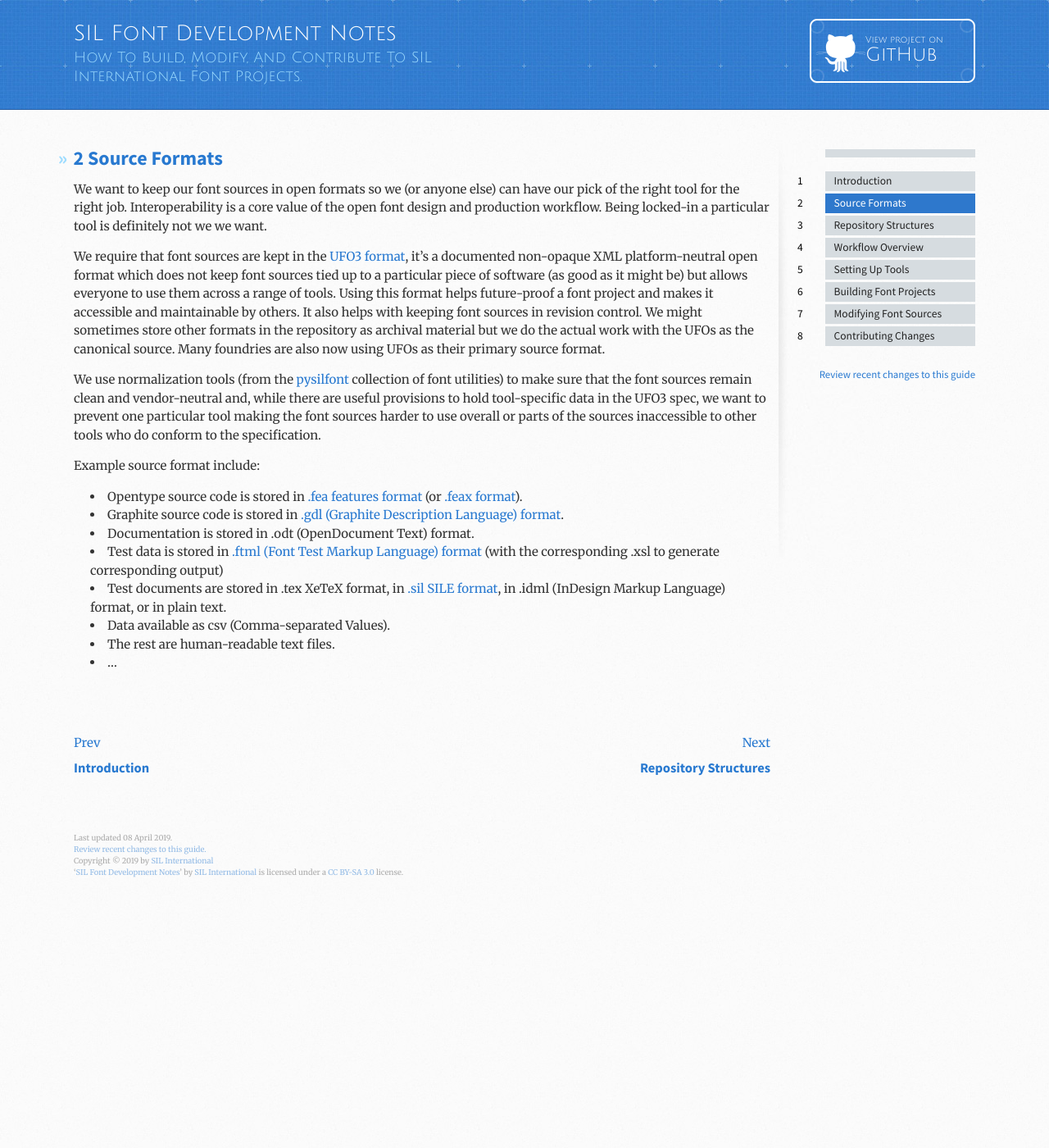
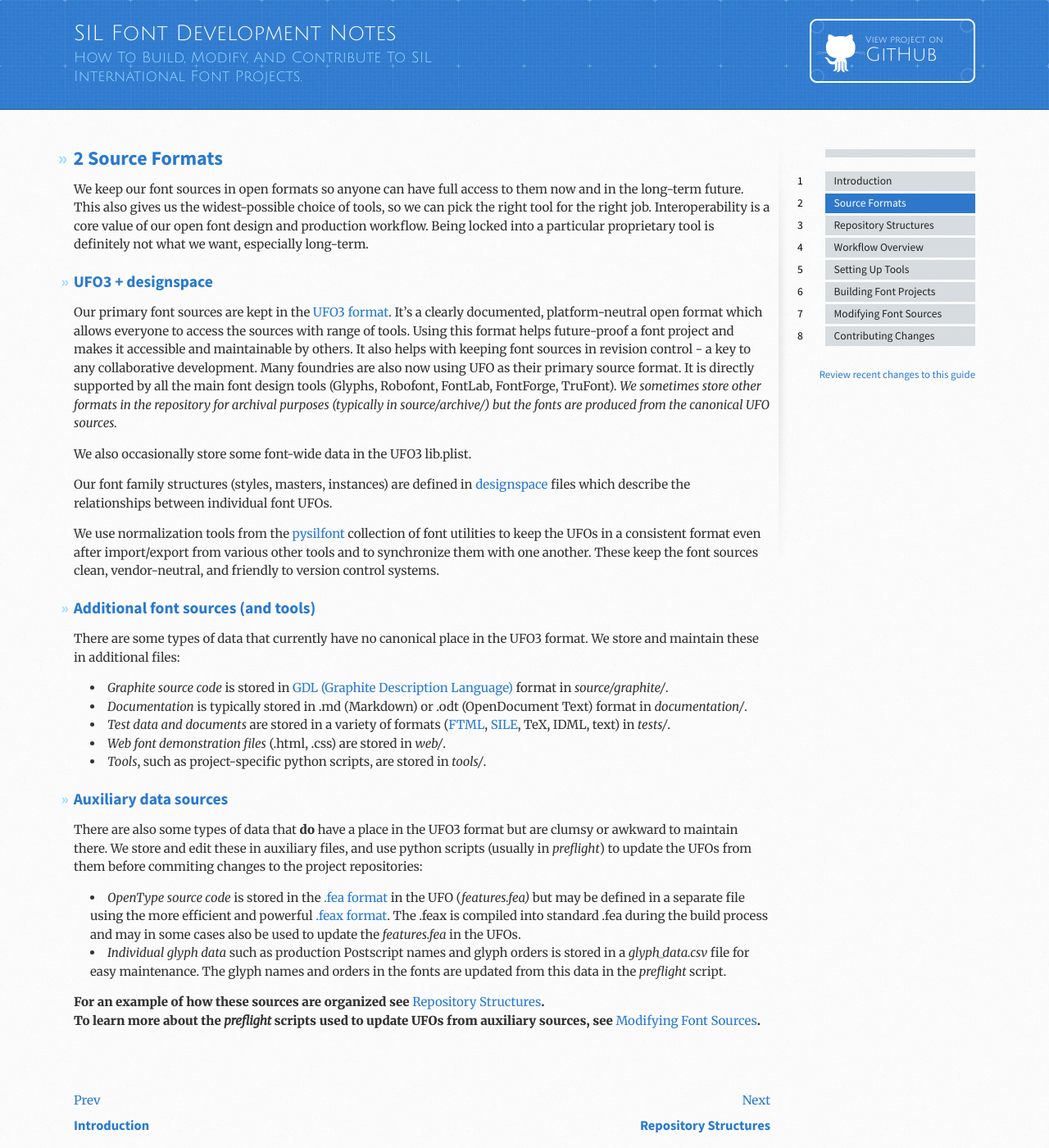
Before and after one commit to silnrsi/silfontdev, a Jekyll site: the page built from en-US/Source_Formats.md, in a window 1280 px wide and 1400 px high. Shown: the whole window at 82% size. Built offline with Jekyll 4.4.1, drawn with Linux system fonts in a browser that asks for light colours.

Commit message:
Adding back

```diff
--- a/en-US/Source_Formats.md
+++ b/en-US/Source_Formats.md
@@ -7,19 +7,45 @@ category: Source Formats
 title: Source Formats
 ---
 
-We want to keep our font sources in open formats so we (or anyone else) can have our pick of the right tool for the right job.
-Interoperability is a core value of the open font design and production workflow. Being locked-in a particular tool is definitely not we we want.
+We keep our font sources in open formats so anyone can have full access to them now and in the long-term future. This also gives us the widest-possible choice of tools, so we can pick the right tool for the right job. Interoperability is a core value of our open font design and production workflow. Being locked into a particular proprietary tool is definitely not what we want, especially long-term.
 
-We require that font sources are kept in the [UFO3 format](http://unifiedfontobject.org/versions/ufo3/), it's a documented non-opaque XML platform-neutral open format which does not keep font sources tied up to a particular piece of software (as good as it might be) but allows everyone to use them across a range of tools. Using this format helps future-proof a font project and makes it accessible and maintainable by others. It also helps with keeping font sources in revision control. We might sometimes store other formats in the repository as archival material but we do the actual work with the UFOs as the canonical source. Many foundries are also now using UFOs as their primary source format.
+## UFO3 + designspace
 
-We use normalization tools (from the [pysilfont](https://github.com/silnrsi/pysilfont) collection of font utilities) to make sure that the font sources remain clean and vendor-neutral and, while there are useful provisions to hold tool-specific data in the UFO3 spec, we want to prevent one particular tool making the font sources harder to use overall or parts of the sources inaccessible to other tools who do conform to the specification.
+Our primary font sources are kept in the [UFO3 format]. It's a clearly documented, platform-neutral open format which allows everyone to access the sources with range of tools. Using this format helps future-proof a font project and makes it accessible and maintainable by others. It also helps with keeping font sources in revision control - a key to any collaborative development. Many foundries are also now using UFO as their primary source format. It is directly supported by all the main font design tools (Glyphs, Robofont, FontLab, FontForge, TruFont). *We sometimes store other formats in the repository for archival purposes (typically in source/archive/) but the fonts are produced from the canonical UFO sources.*
 
-Example source format include:
-- Opentype source code is stored in [.fea features format](https://adobe-type-tools.github.io/afdko/OpenTypeFeatureFileSpecification.html) (or [.feax format](https://github.com/silnrsi/pysilfont/blob/master/docs/feaextensions.md)).
-- Graphite source code is stored in [.gdl (Graphite Description Language) format](https://scripts.sil.org/cms/scripts/page.php?site_id=projects&item_id=graphite_techAbout).
-- Documentation is stored in .odt (OpenDocument Text) format.
-- Test data is stored in [.ftml (Font Test Markup Language) format](https://github.com/silnrsi/ftml)  (with the corresponding .xsl to generate corresponding output)
-- Test documents are stored in .tex XeTeX format, in [.sil SILE format](http://sile-typesetter.org/), in .idml (InDesign Markup Language) format, or in plain text.
-- Data available as csv (Comma-separated Values).
-- The rest are human-readable text files.
-- ...
+We also occasionally store some font-wide data in the UFO3 lib.plist.
+
+Our font family structures (styles, masters, instances) are defined in [designspace] files which describe the relationships between individual font UFOs.
+
+We use normalization tools from the [pysilfont] collection of font utilities to keep the UFOs in a consistent format even after import/export from various other tools and to synchronize them with one another. These keep the font sources clean, vendor-neutral, and friendly to version control systems.
+
+## Additional font sources (and tools)
+
+There are some types of data that currently have no canonical place in the UFO3 format. We store and maintain these in additional files:
+
+- *Graphite source code* is stored in [GDL (Graphite Description Language)] format in *source/graphite/*.
+- *Documentation* is typically stored in .md (Markdown) or .odt (OpenDocument Text) format in *documentation/*.
+- *Test data and documents* are stored in a variety of formats ([FTML], [SILE], TeX, IDML, text) in *tests/*.
+- *Web font demonstration files* (.html, .css) are stored in *web/*.
+- *Tools*, such as project-specific python scripts, are stored in *tools/*.
+
+## Auxiliary data sources
+
+There are also some types of data that __do__ have a place in the UFO3 format but are clumsy or awkward to maintain there. We store and edit these in auxiliary files, and use python scripts (usually in *preflight*) to update the UFOs from them before commiting changes to the project repositories:
+
+- *OpenType source code* is stored in the [.fea format] in the UFO (*features.fea)* but may be defined in a separate file using the more efficient and powerful [.feax format]. The .feax is compiled into standard .fea during the build process and may in some cases also be used to update the *features.fea* in the UFOs.
+- *Individual glyph data* such as production Postscript names and glyph orders is stored in a *glyph_data.csv* file for easy maintenance. The glyph names and orders in the fonts are updated from this data in the *preflight* script.
+
+__For an example of how these sources are organized see [Repository Structures].__
+__To learn more about the *preflight* scripts used to update UFOs from auxiliary sources, see [Modifying Font Sources].__
+
+[UFO3 format]: http://unifiedfontobject.org/versions/ufo3/
+[designspace]: https://github.com/fonttools/fonttools/tree/master/Doc/source/designspaceLib
+[pysilfont]: https://github.com/silnrsi/pysilfont
+[GDL (Graphite Description Language)]: https://scripts.sil.org/cms/scripts/page.php?site_id=projects&item_id=graphite_techAbout
+[FTML]: https://github.com/silnrsi/ftml
+[SILE]: http://sile-typesetter.org/
+[.fea format]: https://github.com/adobe-type-tools/afdko/blob/develop/docs/OpenTypeFeatureFileSpecification.md
+[.feax format]: https://github.com/silnrsi/pysilfont/blob/master/docs/feaextensions.md
+[Repository Structures]:  Repository_Structures.html
+[Modifying Font Sources]: Modifying_Font_Sources.html
```
